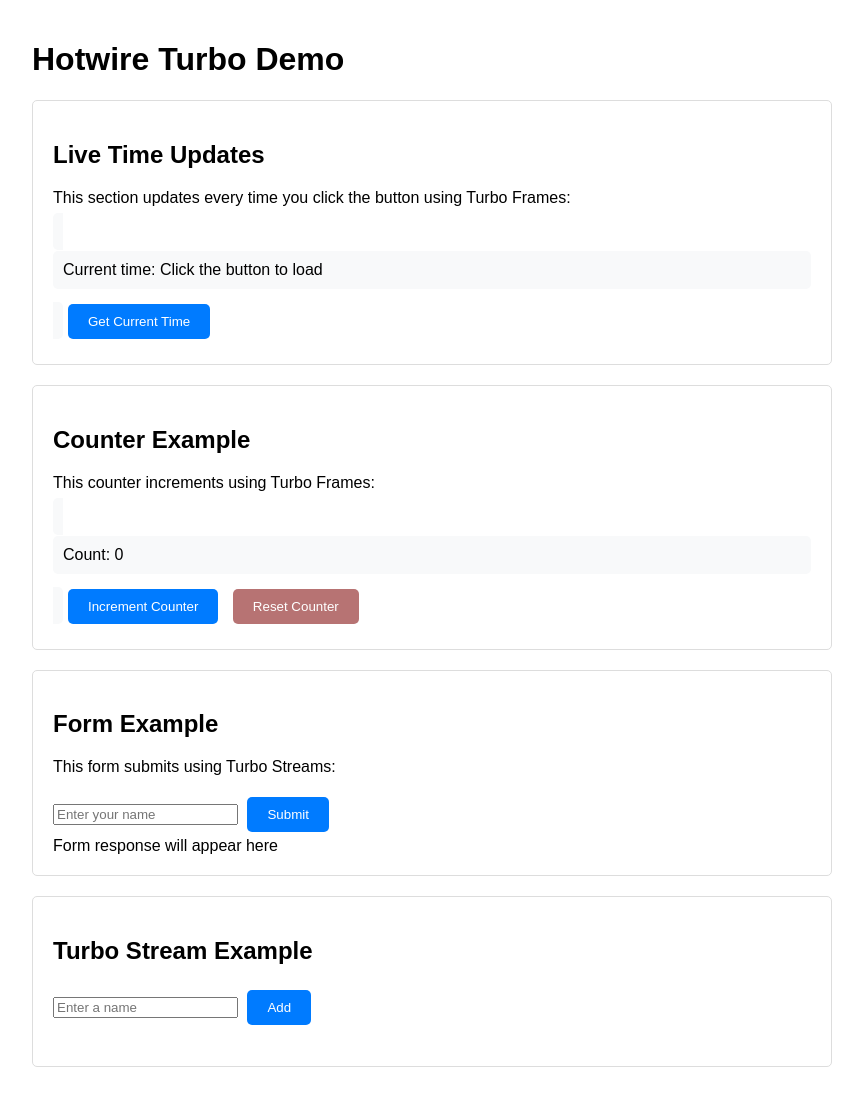
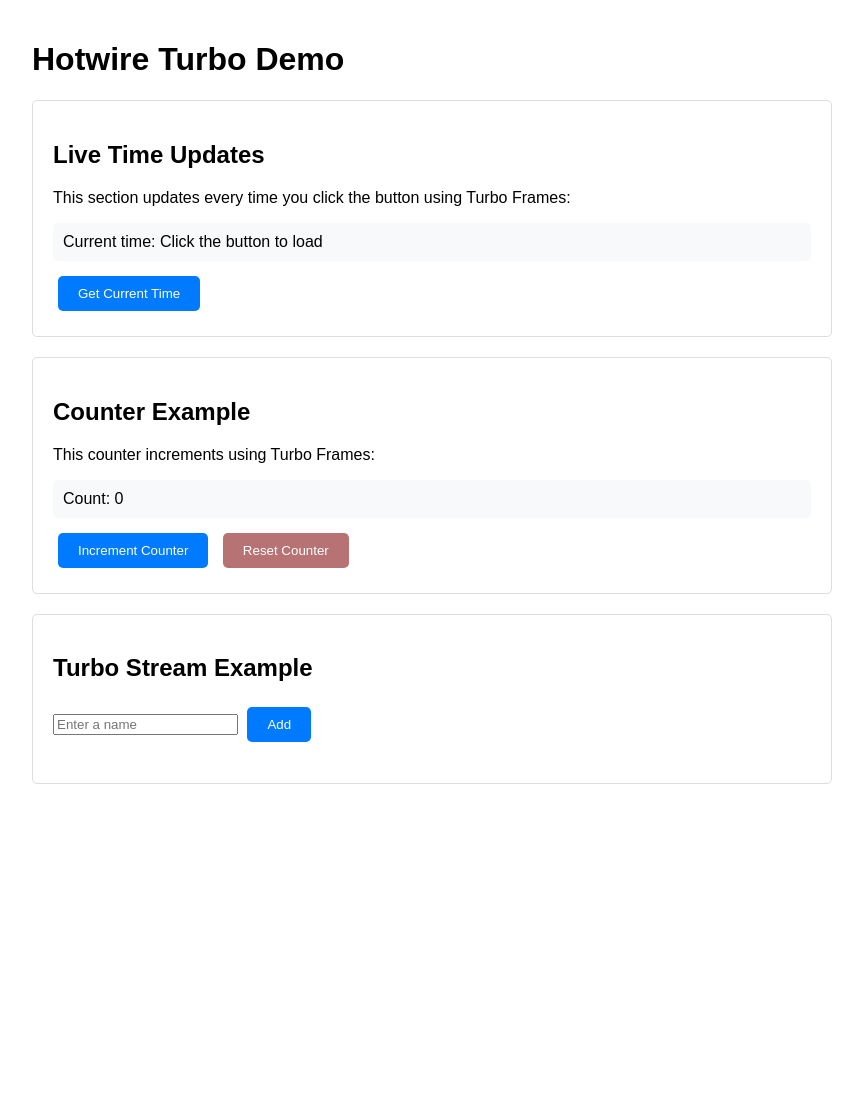
Before and after one commit to dwedigital/vanilla-hotwire-demo, a Flask app: page / in a window 1280 px wide. Shown: the whole page, without its empty margins (208-1071 px from the left). After the commit the page ends 784 px from the top, so only its background shows below. Run offline with Flask 3, Linux system fonts and the light colour scheme; some libraries are stand-ins or nearby versions.

Commit message:
re-factored with partials

```diff
--- a/app.py
+++ b/app.py
@@ -12,25 +12,21 @@
 
 @app.route("/time")
 def current_time():
-    return f'<turbo-frame id="time"><div id="time">Current time: {time.strftime("%Y-%m-%d %H:%M:%S")}</div></turbo-frame>'
+    return render_template(
+        "partials/time.html", current_time=time.strftime("%Y-%m-%d %H:%M:%S")
+    )
 
 
 @app.route("/reset-counter")
 def counter():
-    return "<turbo-frame id='counter'><div id='counter'>Count: 0</div></turbo-frame>"
+    return render_template("partials/counter.html", count=0)
 
 
 @app.route("/increment")
 def increment():
     count = request.args.get("count", 0, type=int)
     new_count = count + 1
-    return f'<turbo-frame id="counter"><div id="counter">Count: {new_count}</div></turbo-frame>'
-
-
-@app.route("/submit", methods=["POST"])
-def submit():
-    name = request.form.get("name")
-    return f'<turbo-frame id="form-response"><div id="form-response">Form response: {name}</div></turbo-frame>'
+    return render_template("partials/counter.html", count=new_count)
 
 
 @app.route("/add", methods=["POST"])
@@ -51,7 +47,7 @@
             "Eve Adams",
         ]
         name = random.choice(names)
-    turbo = f'<turbo-stream action="prepend" target="guest_list"><template><li>{name}</li></template></turbo-stream>'
+    turbo = render_template("partials/turbo_stream.html", name=name)
     return Response(turbo, mimetype="text/vnd.turbo-stream.html")
 
 
--- a/templates/index.html
+++ b/templates/index.html
@@ -30,7 +30,7 @@
         button:hover {
             background-color: #0056b3;
         }
-        #time, #counter {
+        .output {
             padding: 10px;
             margin: 10px 0;
             background-color: #f8f9fa;
@@ -57,7 +57,7 @@
         <h2>Live Time Updates</h2>
         <p>This section updates every time you click the button using Turbo Frames:</p>
         <turbo-frame id="time">
-            <div id="time">Current time: Click the button to load</div>
+            <div id="time" class="output">Current time: Click the button to load</div>
         </turbo-frame>
         <a href="/time" data-turbo-frame="time">
             <button>Get Current Time</button>
@@ -68,7 +68,7 @@
         <h2>Counter Example</h2>
         <p>This counter increments using Turbo Frames:</p>
         <turbo-frame id="counter">
-            <div id="counter">Count: 0</div>
+            <div id="counter" class="output">Count: 0</div>
         </turbo-frame>
         <a href="/increment?count=0" data-turbo-frame="counter" id="increment-btn">
             <button>Increment Counter</button>
@@ -78,17 +78,6 @@
         </a>
     </div>
 
-    <div class="demo-section">
-        <h2>Form Example</h2>
-        <p>This form submits using Turbo Streams:</p>
-        <form action="/submit" method="post" data-turbo-frame="form-response">
-            <input type="text" name="name" placeholder="Enter your name">
-            <button type="submit">Submit</button>
-        </form>
-        <turbo-frame id="form-response">
-            <div id="form-response">Form response will appear here</div>
-        </turbo-frame>
-    </div>
 
     <div class="demo-section">
         <h2>Turbo Stream Example</h2>
--- /dev/null
+++ b/templates/partials/counter.html
@@ -0,0 +1,3 @@
+<turbo-frame id="counter">
+    <div id="counter" class="output">Count: {{ count }}</div>
+</turbo-frame>
--- /dev/null
+++ b/templates/partials/time.html
@@ -0,0 +1,3 @@
+<turbo-frame id="time">
+    <div id="time" class="output">Current time: {{ current_time }}</div>
+</turbo-frame>
--- /dev/null
+++ b/templates/partials/turbo_stream.html
@@ -0,0 +1,5 @@
+<turbo-stream action="prepend" target="guest_list">
+    <template>
+        <li>{{ name }}</li>
+    </template>
+</turbo-stream>
```
